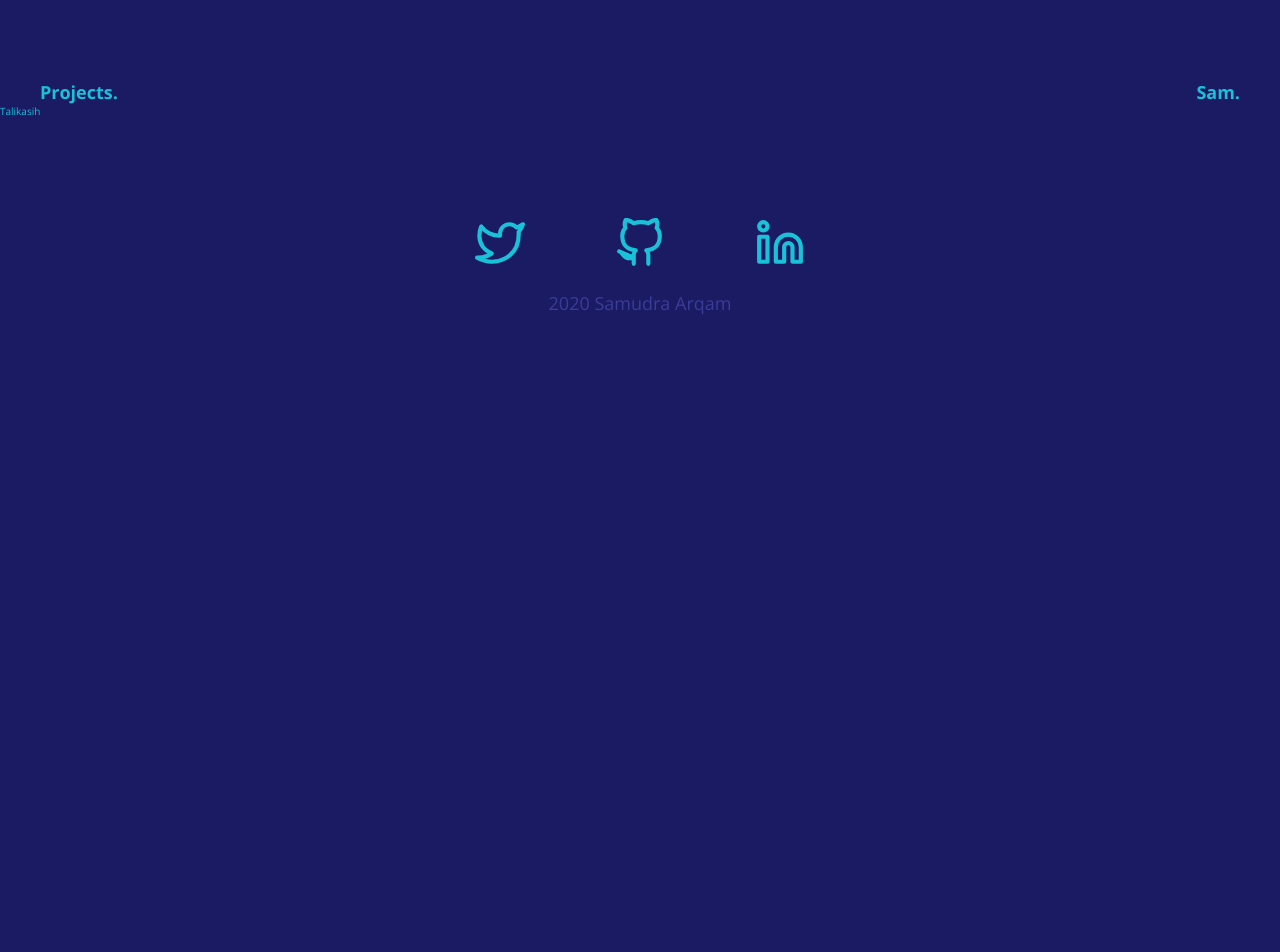
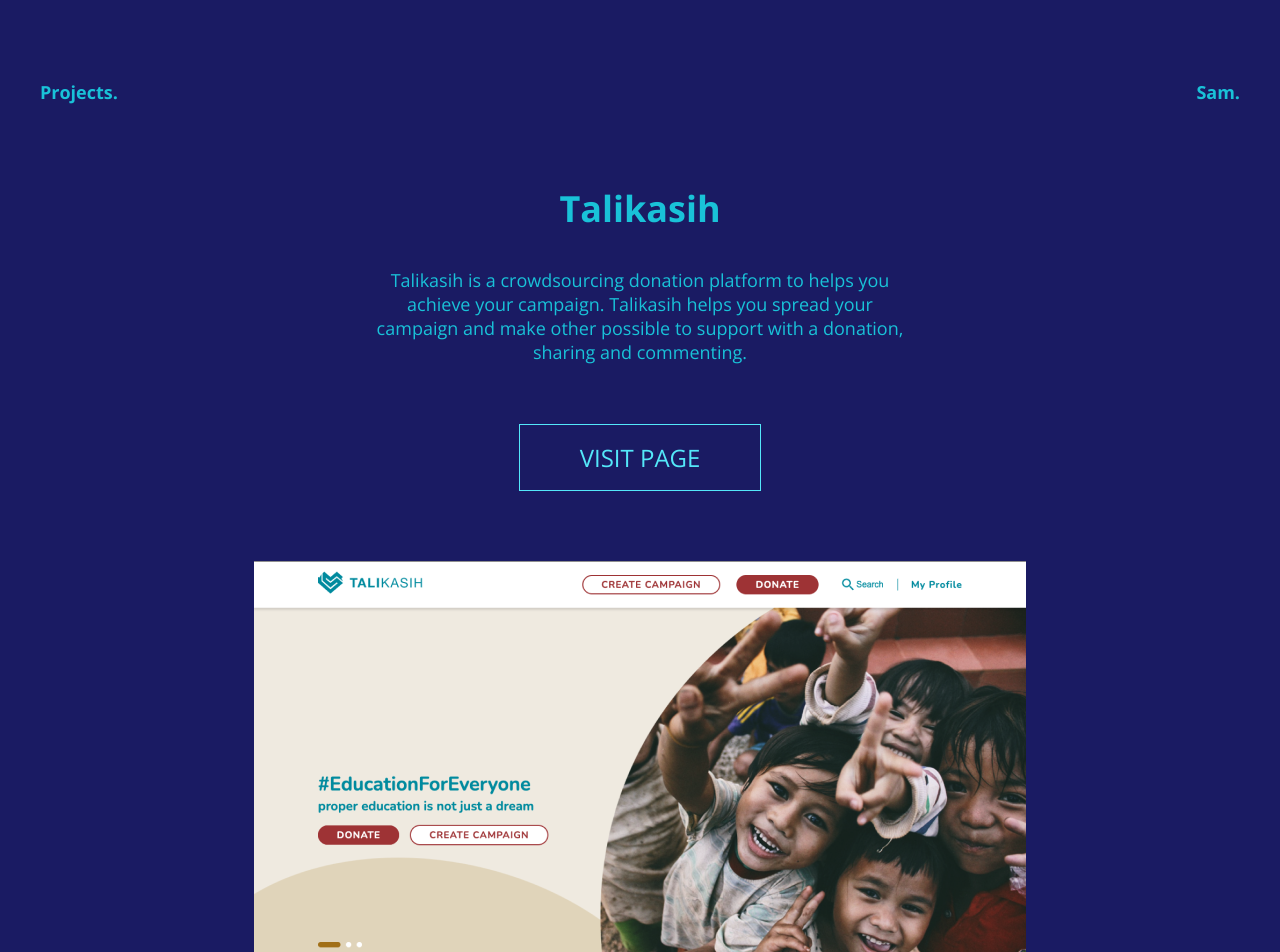
Before and after one commit to samudraarq/personalwebsite, a React (Create React App) app: page /talikasih in a window 1280 px wide. Shown: the top 952 px of the page. Before the commit the page ends 800 px from the top, so only its background shows below. Built offline with nearby package versions, Linux system fonts and the light colour scheme.

Commit message:
talikasih header

```diff
--- /dev/null
+++ b/src/components/Projects/Talikasih/Header/Header.js
@@ -0,0 +1,28 @@
+import styles from "./Header.module.css";
+
+import homepage from "../../../../assets/projects/talikasih/homepage.png";
+
+const Header = () => {
+  return (
+    <div className={styles.container}>
+      <h2 className={styles.title}>Talikasih</h2>
+      <p className={styles.summary}>
+        Talikasih is a crowdsourcing donation platform to helps you achieve your
+        campaign. Talikasih helps you spread your campaign and make other
+        possible to support with a donation, sharing and commenting.
+      </p>
+      <a
+        href="https://tender-williams-093432.netlify.app/"
+        className={styles.button}
+      >
+        Visit Page
+      </a>
+      <div className={styles.image}>
+        <img src={homepage} alt="homepage" />
+        <span>Homepage</span>
+      </div>
+    </div>
+  );
+};
+
+export default Header;
--- /dev/null
+++ b/src/components/Projects/Talikasih/Header/Header.module.css
@@ -0,0 +1,46 @@
+.container {
+  text-align: center;
+  margin-top: 8rem;
+  padding-bottom: 12rem;
+}
+
+.title {
+  font-size: 3.6rem;
+}
+
+.summary {
+  width: 55rem;
+  font-size: 1.8rem;
+  margin: 3.5rem auto 0;
+}
+
+.button {
+  display: inline-block;
+  margin-top: 6rem;
+  border: 1px solid #54e8f9;
+  background-color: transparent;
+  color: #54e8f9;
+  font-weight: 400;
+  font-size: 2.4rem;
+  font-style: inherit;
+  text-transform: uppercase;
+  padding: 1.6rem 6rem;
+  cursor: pointer;
+  transition: all 0.3s ease;
+  text-decoration: none;
+}
+
+.button:hover {
+  background-color: #54e8f9;
+  color: #1a1b63;
+}
+
+.image {
+  margin: 7rem auto 0;
+}
+
+.image span {
+  display: block;
+  font-size: 1.4rem;
+  margin-top: 0.5rem;
+}
--- a/src/pages/Project/Talikasih.js
+++ b/src/pages/Project/Talikasih.js
@@ -1,11 +1,12 @@
 import Navbar from "../../components/Navbar/Navbar";
 import Footer from "../../components/Footer/Footer";
+import Header from "../../components/Projects/Talikasih/Header/Header";
 
 const Talikasih = () => {
   return (
     <>
       <Navbar />
-      <p>Talikasih</p>
+      <Header />
       <Footer />
     </>
   );
```
Also changed, not shown: src/assets/projects/talikasih/homepage.png (added), 1 other file (tests, documents, lock files or other folders).
